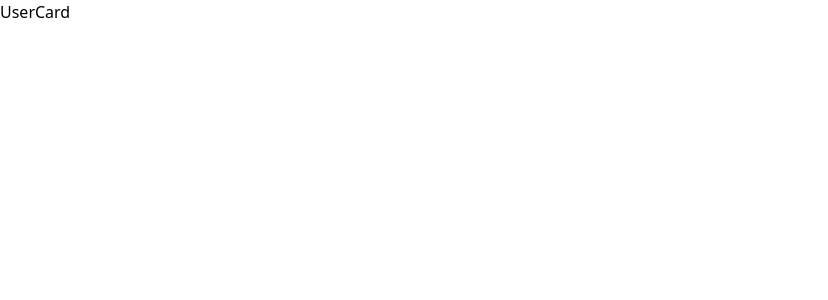
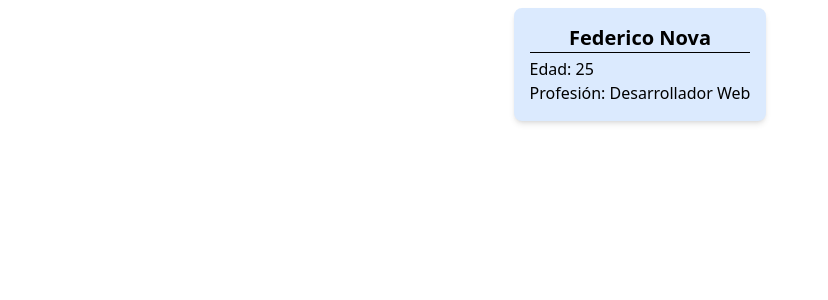
Before and after one commit to feden15/desafio-14, a React (Vite) app: page / in a window 1280 px wide. Shown: the top 300 px of the page, without its empty margins (0-828 px from the left). Built offline with nearby package versions, Linux system fonts and the light colour scheme.

Commit message:
Estilizamos con Tailwind y correctamente, UserCard.jsx

```diff
--- a/src/components/UserCard.jsx
+++ b/src/components/UserCard.jsx
@@ -1,8 +1,13 @@
 // rafce
 
-const UserCard = () => {
+const UserCard = ({ nombre, edad, profesion }) => {
   return (
-    <div>UserCard</div>
+    <div className="bg-blue-100 p-4 rounded-lg shadow-md mt-2 w-max m-auto">
+      <h2 className="text-xl text-center font-bold">{nombre}</h2>
+      <hr className="mb-1"/>
+      <p>Edad: {edad}</p>
+      <p>Profesión: {profesion}</p>
+    </div>
   )
 }
 
```
